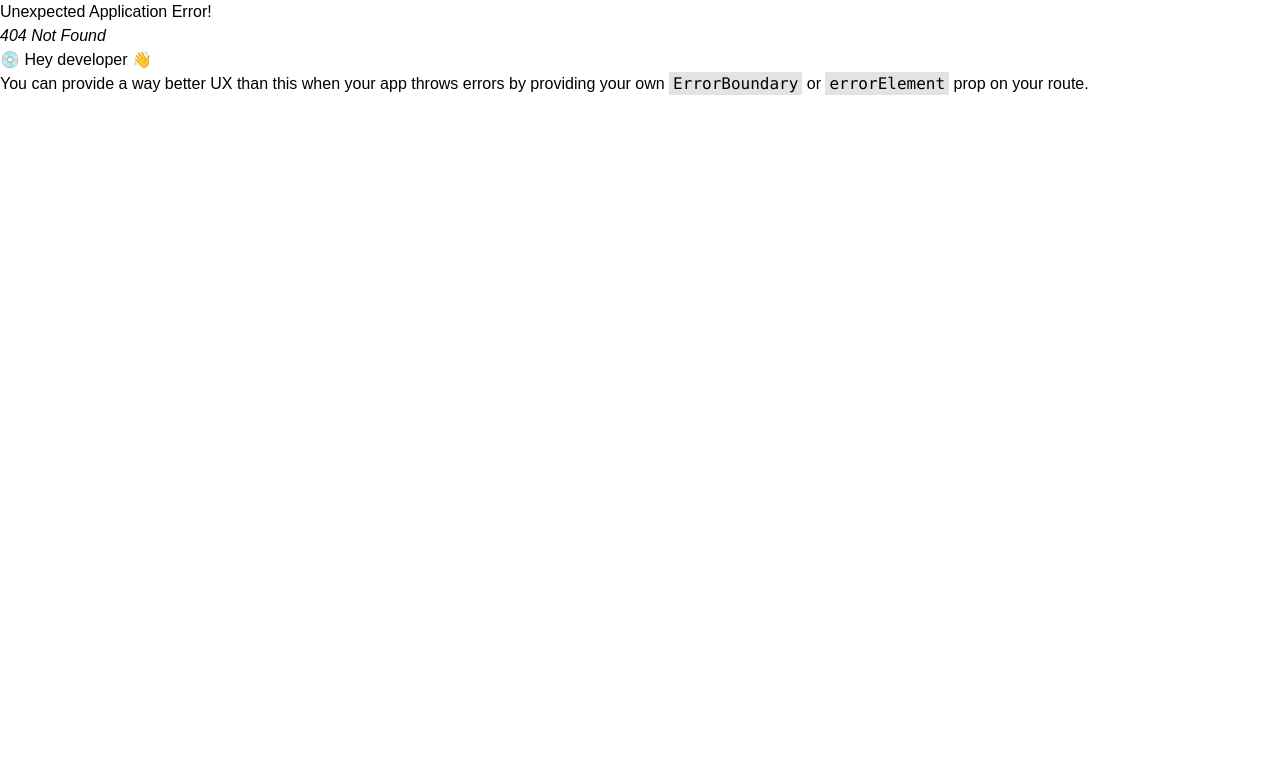
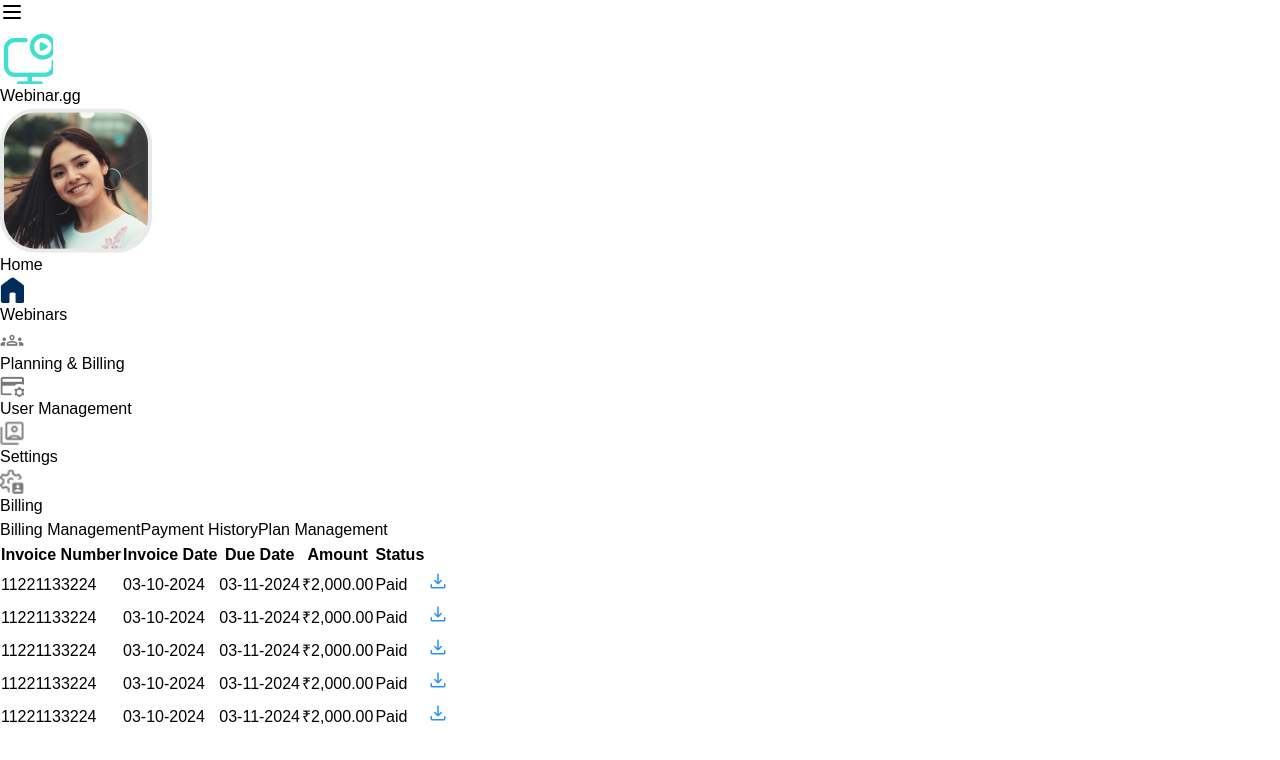
Before and after one commit to priyankashah3107/zoom, a React (Vite) app: page /billing/history in a window 1280 px wide. Before the commit this address had no page. Shown: the top 760 px of the page. Built offline with nearby package versions, Linux system fonts and the light colour scheme.

Commit message:
feat: PaymentHistory Component

```diff
--- a/src/components/ui/Billing.jsx
+++ b/src/components/ui/Billing.jsx
@@ -1,9 +1,50 @@
 import React from "react";
+import H4 from "./H4";
+import { NavLink } from "react-router-dom";
 
 const Billing = () => {
   return (
     <>
-      <div>Billing Page</div>
+      <div className="flex flex-col  ml-1 lg:ml-5 p-1 lg:p-2">
+        <H4>Billing</H4>
+
+        <div className="flex flex-row gap-[10px] md:gap-[40px] lg:gap-[30px] mt-[24px] mb-[10px]">
+          <NavLink
+            to="/billing/management"
+            className={({ isActive }) =>
+              `text-[#1c1b1f]/60 text-sm lg:text-xl font-medium font-['General Sans']
+               hover:text-[#1c1b1f] hover:underline ${
+                 isActive ? "text-[#1c1b1f]" : "text-[#1c1b1f]/60"
+               }
+               leading-7`
+            }
+          >
+            Billing Management
+          </NavLink>
+          <NavLink
+            to="/billing/history"
+            className={({ isActive }) =>
+              `text-[#1c1b1f]/60 text-sm lg:text-xl font-medium font-['General Sans'] hover:text-[#1c1b1f] hover:underline ${
+                isActive ? "text-[#1c1b1f]" : "text-[#1c1b1f]/60"
+              }
+              leading-7
+              `
+            }
+          >
+            Payment History
+          </NavLink>
+          <NavLink
+            to="/plan/management"
+            className={({ isActive }) =>
+              `text-[#1c1b1f]/60 text-sm lg:text-xl font-medium font-['General Sans'] hover:text-[#1c1b1f] hover:underline ${
+                isActive ? "text-[#1c1b1f]" : "text-[#1c1b1f]/60"
+              }  leading-7 `
+            }
+          >
+            Plan Management
+          </NavLink>
+        </div>
+      </div>
     </>
   );
 };
--- a/src/components/ui/Button.jsx
+++ b/src/components/ui/Button.jsx
@@ -279,6 +279,7 @@ export const WebinarVideoLeftIconsMore = ({ icon }) => {
           className="w-[38px] h-[38px] p-[9px] bg-white/10 hover:bg-white/20 rounded-md flex items-center justify-center transition-colors"
         >
           <img className="w-[19px] h-[19px]" src={icon} alt="profile icon" />
+          {showWebinarDetails && <WebinarDetails />}
         </button>
 
         {isOpen && (
@@ -301,8 +302,6 @@ export const WebinarVideoLeftIconsMore = ({ icon }) => {
           </div>
         )}
       </div>
-
-      {showWebinarDetails && <WebinarDetails />}
     </>
   );
 };
@@ -321,38 +320,38 @@ const WebinarDetails = () => {
   ];
 
   return (
-    <div className="h-[282px] overflow-x-hidden w-auto lg:w-full  p-4 lg:p-10 bg-white/80 rounded-xl shadow border border-black/10 backdrop-blur-[80px] flex-col justify-start items-start gap-4 relative z-50 top-52 right-64 md:right-6 ">
+    <div className="h-[282px] overflow-x-hidden w-[360px] lg:w-[500px]  p-4 lg:p-10 bg-white/80 rounded-xl shadow border border-black/10 backdrop-blur-[80px] flex-col justify-start items-start gap-4 z-50 top-12 lg:top-20 -right-16 lg:right-20 absolute">
       <div className="w-full py-1 rounded-lg  gap-2 items-start ">
         {WebinarDetails.map((val, idx) => (
           <div key={idx} className="flex flex-row text-start items-start ">
             <div className="flex flex-col gap-[10px] items-start">
               <div className="flex flex-row h-[30px] py-1 rounded-lg text-start items-center gap-10  p-4 ">
                 <P>Webinar Id</P>
-                <h2 className="text-[#1c1b1f] text-base font-medium font-['General Sans']">
+                <h2 className="text-[#1c1b1f] text-[12px] lg:text-base font-medium font-['General Sans']">
                   {val.webinarId}
                 </h2>
               </div>
               <div className=" flex flex-row h-[30px] py-1 rounded-lg text-start items-center gap-10  p-4  ">
                 <P>Host</P>
-                <h2 className="text-[#1c1b1f] text-base font-medium font-['General Sans'] text-start">
+                <h2 className="text-[#1c1b1f] text-[12px] lg:text-base font-medium font-['General Sans'] text-start">
                   {val.host}
                 </h2>
               </div>
               <div className="flex flex-row h-[30px] py-1 rounded-lg items-center gap-10 ">
                 <P>Passcode</P>
-                <h2 className="text-[#1c1b1f] text-base font-medium font-['General Sans']">
+                <h2 className="text-[#1c1b1f] text-[12px] lg:text-base font-medium font-['General Sans']">
                   {val.passcode}
                 </h2>
               </div>
               <div className="flex flex-row h-[30px] py-1 rounded-lg  items-center gap-10 ">
                 <P>Invite Link</P>
-                <h2 className="text-[#1c1b1f] text-base font-medium font-['General Sans']">
+                <h2 className="text-[#1c1b1f] text-[12px] lg:text-base font-medium font-['General Sans']">
                   {val.invitelink}
                 </h2>
               </div>
               <div className="flex flex-row h-[30px] py-1 rounded-lg  items-center gap-10">
                 <P>Attendee Id</P>
-                <h2 className="text-[#1c1b1f] text-base font-medium font-['General Sans']">
+                <h2 className="text-[#1c1b1f] text-[12px] lg:text-base font-medium font-['General Sans']">
                   {val.attenddeeId}
                 </h2>
               </div>
--- a/src/components/ui/H4.jsx
+++ b/src/components/ui/H4.jsx
@@ -1,10 +1,11 @@
 import React from "react";
 
-const H4 = ({ children }) => {
+const H4 = ({ children, className }) => {
   return (
     <>
-      <h4 className="text-white text-[28px] font-semibold font-['General Sans'] leading-[39.20px]">
+      <h4 className="text-[#1c1b1f]  lg:text-[28px] font-semibold font-['General Sans'] leading-[39.20px] mt-[20px] lg:mt-[44px]">
         {children}
+        {className}
       </h4>
     </>
   );
--- a/src/components/ui/MyProfile.jsx
+++ b/src/components/ui/MyProfile.jsx
@@ -1,6 +1,6 @@
 import React from "react";
 import User from "../../assets/user.png";
-import H2 from "./h2";
+import H2 from "./H2";
 import P from "./P";
 import { Edit } from "lucide-react";
 import { Pen } from "lucide-react";
--- /dev/null
+++ b/src/components/ui/PaymentHistory.jsx
@@ -0,0 +1,225 @@
+// import React from "react";
+// import Billing from "./Billing";
+// import { formatCurrency } from "../../utils/formatCurrency";
+// import Download from "../../assets/download.svg";
+// import { parse, format } from "date-fns";
+// const paymentHistory = [
+//   {
+//     invoiceNumber: "11221133224",
+//     invoiceDate: "3 October, 2024",
+//     dueDate: "3 November, 2024",
+//     // amount: "₹ 2000",
+//     amount: "2000",
+//     status: "Paid",
+//   },
+//   {
+//     invoiceNumber: "11221133224",
+//     invoiceDate: "3 October, 2024",
+//     dueDate: "3 November, 2024",
+//     amount: "2000",
+//     status: "Paid",
+//   },
+//   {
+//     invoiceNumber: "11221133224",
+//     invoiceDate: "3 October, 2024",
+//     dueDate: "3 November, 2024",
+//     amount: "2000",
+//     status: "Paid",
+//   },
+//   {
+//     invoiceNumber: "11221133224",
+//     invoiceDate: "3 October, 2024",
+//     dueDate: "3 November, 2024",
+//     amount: "2000",
+//     status: "Paid",
+//   },
+//   {
+//     invoiceNumber: "11221133224",
+//     invoiceDate: "3 October, 2024",
+//     dueDate: "3 November, 2024",
+//     amount: "2000",
+//     status: "Paid",
+//   },
+//   {
+//     invoiceNumber: "11221133224",
+//     invoiceDate: "3 October, 2024",
+//     dueDate: "3 November, 2024",
+//     amount: "2000",
+//     status: "Paid",
+//   },
+// ];
+
+// const formatDate = (dateString) => {
+//   const parseDate = parse(dateString, "d MMMM, yyyy", new Date());
+//   return format(parseDate, "dd-MM-yyyy");
+// };
+
+// const PaymentHistory = () => {
+//   return (
+//     <>
+//       <div>
+//         <Billing />
+
+//         <table className="ml-2">
+//           <tr className="flex flex-row gap-[30px] md:gap-[92px] lg:gap-[135px] lg:mt-6 text-[#1c1b1f]/60 text-[10px] lg:text-base font-normal lg:font-semibold font-['General Sans'] leading-tight lg:leading-snug cursor-pointer  ">
+//             <td>Invoice Number</td>
+//             <td>Invoice Date</td>
+//             <td>Due Date</td>
+//             <td>Amount</td>
+//             <td>Status</td>
+//             {/* downloads icons */}
+//           </tr>
+
+//           <div>
+//             {paymentHistory.map((val, idx) => (
+//               <tr
+//                 key={idx}
+//                 className="flex flex-row gap-[30px] md:gap-[90px] lg:gap-[120px] lg:mt-6 text-[#1c1b1f]/60 text-[10px] lg:text-base font-normal lg:font-semibold font-['General Sans'] leading-tight lg:leading-snug p-2 lg:p-0 cursor-pointer "
+//               >
+//                 <th className="text-[#278fff] text-[8px] lg:text-base">
+//                   {val.invoiceNumber}
+//                 </th>
+//                 <th className=" text-[#1c1b1f] text-[8px] lg:text-base font-medium ">
+//                   {formatDate(val.invoiceDate)}
+//                 </th>
+//                 <th className=" text-[#1c1b1f] text-[8px] lg:text-base font-medium ">
+//                   {formatDate(val.dueDate)}
+//                 </th>
+//                 <th className=" text-[#1c1b1f] text-[8px] lg:text-base font-medium ">
+//                   {formatCurrency(val.amount)}
+//                 </th>
+//                 <th className=" text-[#04ad00] w-8 md:w-10 lg:w-16 p-1 bg-[#04ad00]/10 rounded-md text-center  items-center text-[8px] lg:text-base font-medium ">
+//                   {val.status}
+//                 </th>
+//                 <th>
+//                   <img
+//                     src={Download}
+//                     alt="downloads"
+//                     className="cursor-pointer"
+//                   />
+//                 </th>
+//               </tr>
+//             ))}
+//           </div>
+//         </table>
+//       </div>
+//     </>
+//   );
+// };
+
+// export default PaymentHistory;
+
+import React from "react";
+import Billing from "./Billing";
+import { formatCurrency } from "../../utils/formatCurrency";
+import Download from "../../assets/download.svg";
+import { parse, format } from "date-fns";
+
+const paymentHistory = [
+  {
+    invoiceNumber: "11221133224",
+    invoiceDate: "3 October, 2024",
+    dueDate: "3 November, 2024",
+    amount: "2000",
+    status: "Paid",
+  },
+  {
+    invoiceNumber: "11221133224",
+    invoiceDate: "3 October, 2024",
+    dueDate: "3 November, 2024",
+    amount: "2000",
+    status: "Paid",
+  },
+  {
+    invoiceNumber: "11221133224",
+    invoiceDate: "3 October, 2024",
+    dueDate: "3 November, 2024",
+    amount: "2000",
+    status: "Paid",
+  },
+  {
+    invoiceNumber: "11221133224",
+    invoiceDate: "3 October, 2024",
+    dueDate: "3 November, 2024",
+    amount: "2000",
+    status: "Paid",
+  },
+  {
+    invoiceNumber: "11221133224",
+    invoiceDate: "3 October, 2024",
+    dueDate: "3 November, 2024",
+    amount: "2000",
+    status: "Paid",
+  },
+];
+
+const formatDate = (dateString) => {
+  const parseDate = parse(dateString, "d MMMM, yyyy", new Date());
+  return format(parseDate, "dd-MM-yyyy");
+};
+
+const PaymentHistory = () => {
+  return (
+    <div className="w-full">
+      <Billing />
+      <div className="overflow-x-auto">
+        <table className="w-full min-w-[800px]">
+          <thead>
+            <tr className="text-left">
+              <th className="p-4 text-[#1c1b1f]/60 text-xs lg:text-base font-semibold">
+                Invoice Number
+              </th>
+              <th className="p-4 text-[#1c1b1f]/60 text-xs lg:text-base font-semibold">
+                Invoice Date
+              </th>
+              <th className="p-4 text-[#1c1b1f]/60 text-xs lg:text-base font-semibold">
+                Due Date
+              </th>
+              <th className="p-4 text-[#1c1b1f]/60 text-xs lg:text-base font-semibold">
+                Amount
+              </th>
+              <th className="p-4 text-[#1c1b1f]/60 text-xs lg:text-base font-semibold">
+                Status
+              </th>
+              <th className="p-4"></th>
+            </tr>
+          </thead>
+          <tbody>
+            {paymentHistory.map((payment, idx) => (
+              <tr key={idx} className="hover:bg-gray-50">
+                <td className="p-4 text-[#278fff] text-xs lg:text-base">
+                  {payment.invoiceNumber}
+                </td>
+                <td className="p-4 text-[#1c1b1f] text-xs lg:text-base">
+                  {formatDate(payment.invoiceDate)}
+                </td>
+                <td className="p-4 text-[#1c1b1f] text-xs lg:text-base">
+                  {formatDate(payment.dueDate)}
+                </td>
+                <td className="p-4 text-[#1c1b1f] text-xs lg:text-base">
+                  {formatCurrency(payment.amount)}
+                </td>
+                <td className="p-4">
+                  <span className="inline-block px-3 py-1 text-xs lg:text-sm text-[#04ad00] bg-[#04ad00]/10 rounded-md">
+                    {payment.status}
+                  </span>
+                </td>
+                <td className="p-4">
+                  <button className="hover:opacity-80">
+                    <img
+                      src={Download}
+                      alt="Download invoice"
+                      className="w-6 h-6"
+                    />
+                  </button>
+                </td>
+              </tr>
+            ))}
+          </tbody>
+        </table>
+      </div>
+    </div>
+  );
+};
+
+export default PaymentHistory;
--- a/src/components/ui/Webinars.jsx
+++ b/src/components/ui/Webinars.jsx
@@ -11,21 +11,7 @@ import { NavLink } from "react-router-dom";
 const Webinars = () => {
   return (
     <>
-      {/* <Router>
-        <H2>Webinars</H2>
-          <div>
-
-          </div>
-        <div>
-          <Routes>
-            <Route path="/upcoming" element={<Upcoming />} />
-            <Route path="/live" element={<Live />} />
-            <Route path="/previous" element={<Previous />} />
-          </Routes>
-        </div>
-      </Router> */}
-
-      <div className="flex flex-col  ml-3 lg:ml-5 p-2">
+      <div className="flex flex-col  ml-3 lg:ml-5 p-2 ">
         <h1 className="text-[#1c1b1f]  lg:text-[28px] font-semibold font-['General Sans'] leading-[39.20px] mt-[20px] lg:mt-[44px]">
           Webinars
         </h1>
--- a/src/main.jsx
+++ b/src/main.jsx
@@ -15,6 +15,8 @@ import UserManagement from "./components/ui/UserManagement.jsx";
 import SettingsPage from "./components/ui/SettingsPage.jsx";
 import ProfileGrid from "./components/ui/Videos.jsx";
 
+import PaymentHistory from "./components/ui/PaymentHistory.jsx";
+
 const router = createBrowserRouter([
   {
     path: "/",
@@ -27,6 +29,10 @@ const router = createBrowserRouter([
       {
         path: "billing",
         element: <Billing />,
+      },
+      {
+        path: "billing/history",
+        element: <PaymentHistory />,
       },
       {
         path: "usermanagement",
--- /dev/null
+++ b/src/utils/formatCurrency.js
@@ -0,0 +1,10 @@
+const CURRENCY_FORMATTER = new Intl.NumberFormat(undefined, {
+  currency: "INR",
+  style: "currency",
+  // currency: "USD",
+  // style: "currency",
+});
+
+export function formatCurrency(number) {
+  return CURRENCY_FORMATTER.format(number);
+}
```
Also changed, not shown: src/assets/download.svg (added).
